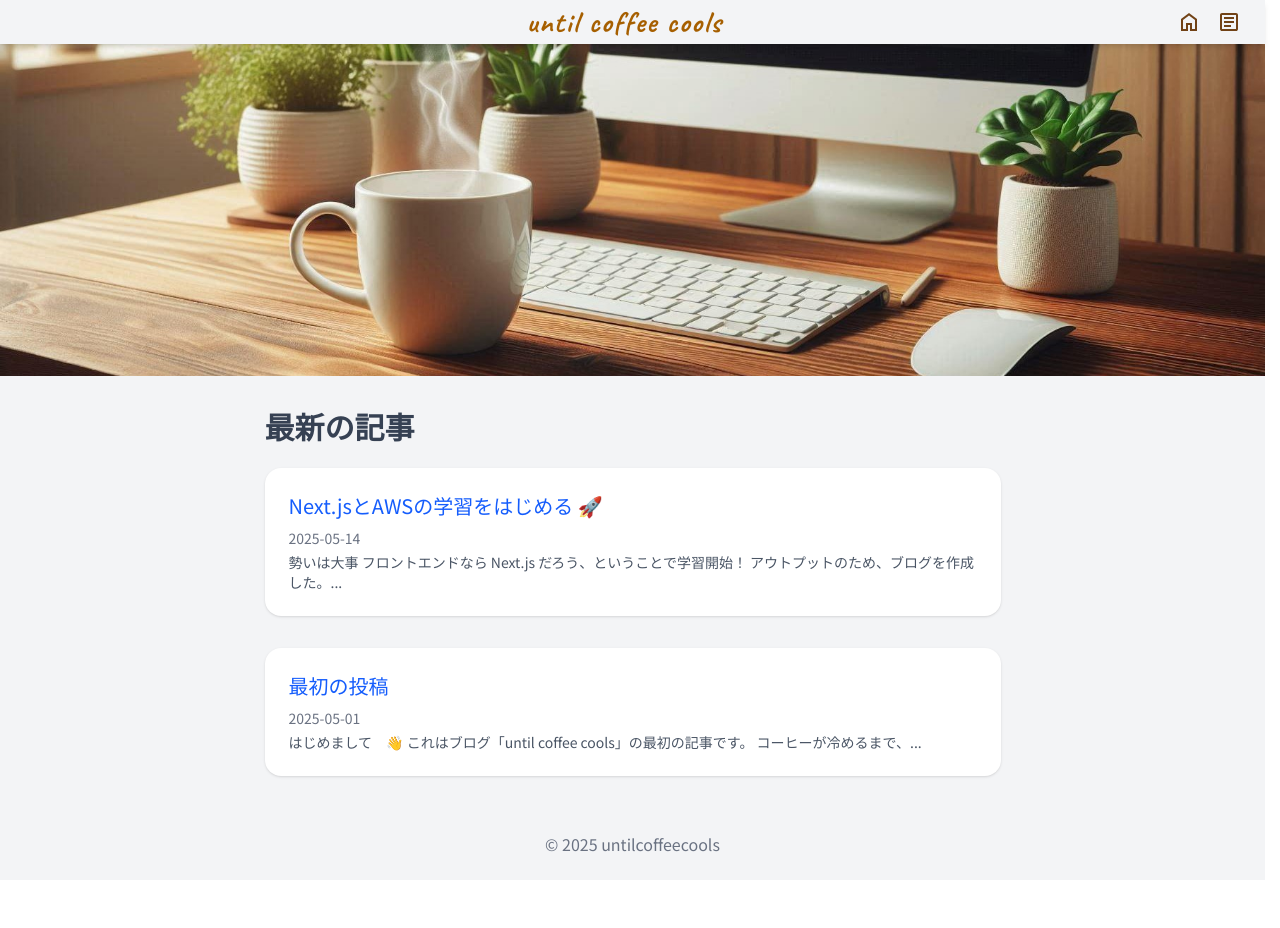
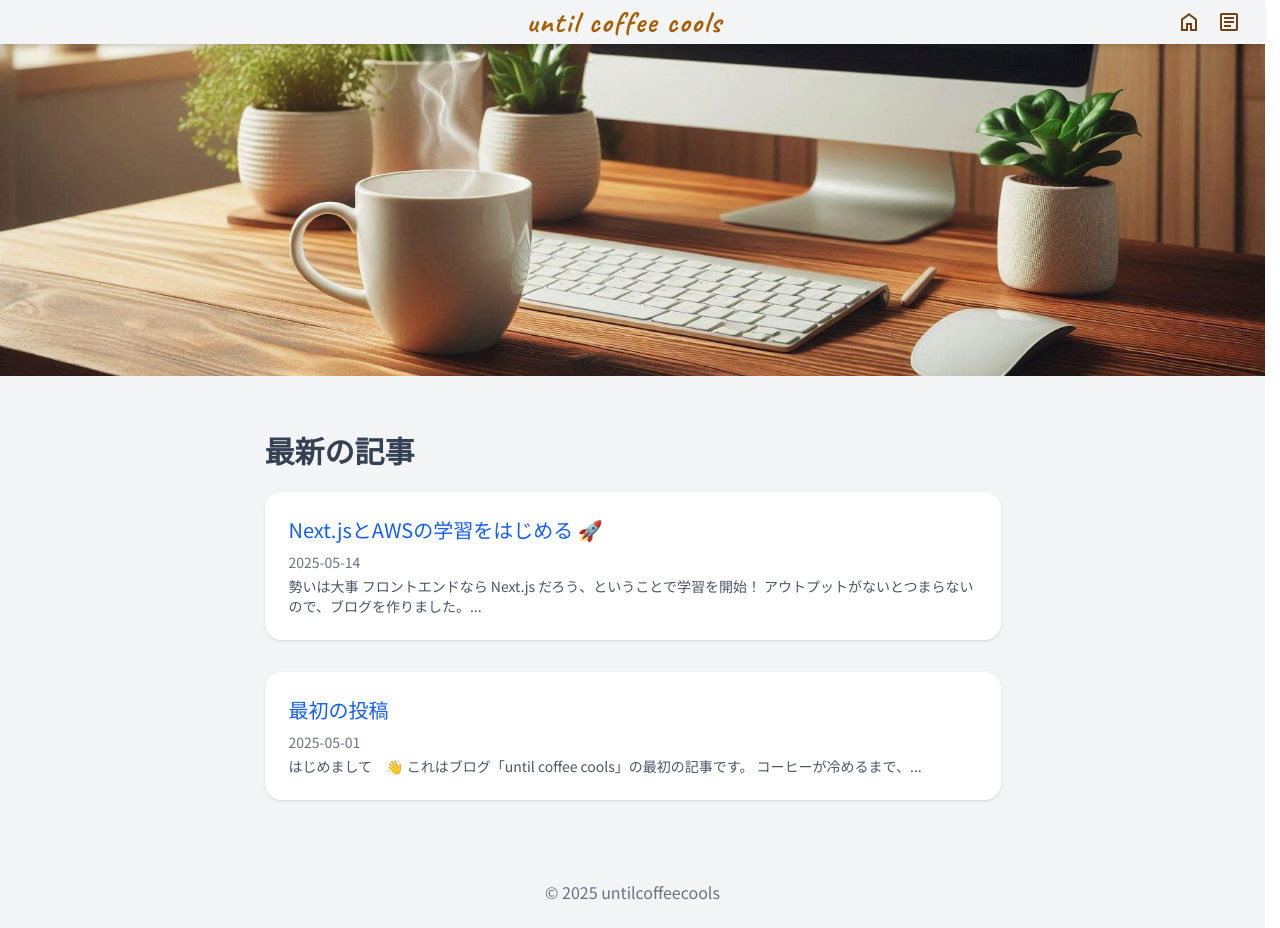
Before and after one commit to endy-key/untilcoffeecools, a Next.js app: page / in a window 1280 px wide. Before the commit the page ends 880 px from the top, so only its background shows below. Built offline with nearby package versions, Linux system fonts and the light colour scheme; no server answers.

Commit message:
Revert "move heroImage to page.tsx"

```diff
--- a/content/posts/20250514.md
+++ b/content/posts/20250514.md
@@ -6,9 +6,9 @@
 
 # 勢いは大事
 
-フロントエンドなら **Next.js** だろう、ということで学習開始！
+フロントエンドなら **Next.js** だろう、ということで学習を開始！
 
-アウトプットのため、ブログを作成した。
+アウトプットがないとつまらないので、ブログを作りました。
 
 
 ## 1. コード／ディレクトリ構成のポイント
--- a/src/app/layout.tsx
+++ b/src/app/layout.tsx
@@ -1,15 +1,16 @@
 import type { Metadata } from "next";
 import "./globals.css";
+import Image from "next/image"; // next/image から Image をインポート
 import { Footer } from "@/components/Footer";
 import { Header } from "@/components/Header";
 import React from "react";
 import { GtmScript } from "@/components/Gtm/GtmScript";
-import { Caveat, Noto_Sans_JP } from "next/font/google";
+import { Caveat, Noto_Sans_JP } from "next/font/google"; // Noto_Sans_JP をインポート
 
 const caveat = Caveat({
   subsets: ['latin'], // 必要に応じてサブセットを指定
   display: 'swap', // フォントの表示戦略 (FOUTを防ぐためswapが一般的)
-  variable: '--font-caveat' // CSS変数名
+  variable: '--font-caveat' // Tailwind CSSでCSS変数として使う場合
 });
 
 // Noto Sans JP フォントの設定
@@ -31,17 +32,31 @@
   children: React.ReactNode;
 }>) {
   return (
+    // 両方のフォントのCSS変数をhtmlタグに適用
+    // caveat.className ではなく、両方の .variable を結合します
     <html lang="ja">
       <head>
         <GtmScript />
       </head>
+      {/* bodyにfont-sansを適用してデフォルトフォントをNoto Sans JPにする */}
       <body className={notoSansJP.className}>
+        {/* text-gray-800などのデフォルトテキストカラーもここで指定すると良いでしょう */}
         <div className="flex flex-col min-h-screen bg-gray-100 text-gray-700">
-          <div className="sticky top-0 z-50 bg-gray-100 shadow-md">
+          <div className="sticky top-0 z-50 bg-gray-100 shadow-md"> {/* Headerをラップしてstickyにする */}
             <Header className={caveat.className} />
           </div>
+          <div className="flex items-center justify-center">
+            <Image
+              src={"/heroImage.jpg"}
+              alt={"untilcoffeecools heroImage"}
+              width={1200}
+              height={400}
+              priority // LCP要素の可能性が高いため、priorityは適切です
+              className="w-full h-auto max-w-full" // コンテナ幅に合わせてレスポンシブに表示
+            />
+          </div>
           <div className="flex flex-1">
-            <main className="flex-1">{children}</main>
+            <main className="flex-1 p-6">{children}</main>
           </div>
           <Footer />
         </div>
--- a/src/app/page.tsx
+++ b/src/app/page.tsx
@@ -1,6 +1,5 @@
 import Link from 'next/link';
 import { getAllPosts } from '@/lib/posts'; // getAllPosts関数をインポート
-import Image from 'next/image';
 
 export default async function Home() { // async関数に変更
     const allPosts = await getAllPosts();
@@ -14,17 +13,6 @@
     const latestPosts = sortedPosts.slice(0, 5);
 
     return (
-        <>
-            <div className="flex items-center justify-center">
-                <Image
-                    src={"/heroImage.jpg"}
-                    alt={"untilcoffeecools heroImage"}
-                    width={1200}
-                    height={400}
-                    priority // LCP要素の可能性が高いため、priorityは適切です
-                    className="w-full h-auto max-w-full" // コンテナ幅に合わせてレスポンシブに表示
-                />
-            </div>
         <section className="max-w-3xl mx-auto px-4 py-8 space-y-8">
             <h1 className="text-3xl font-bold mb-6 text-gray-700">最新の記事</h1>
             {latestPosts.map((post) => (
@@ -47,6 +35,5 @@
                 </article>
             ))}
         </section>
-        </>
     );
 }
```
Also changed, not shown: public/avatar.jpg (deleted). Lines whose indentation alone changed are shown as unchanged.
